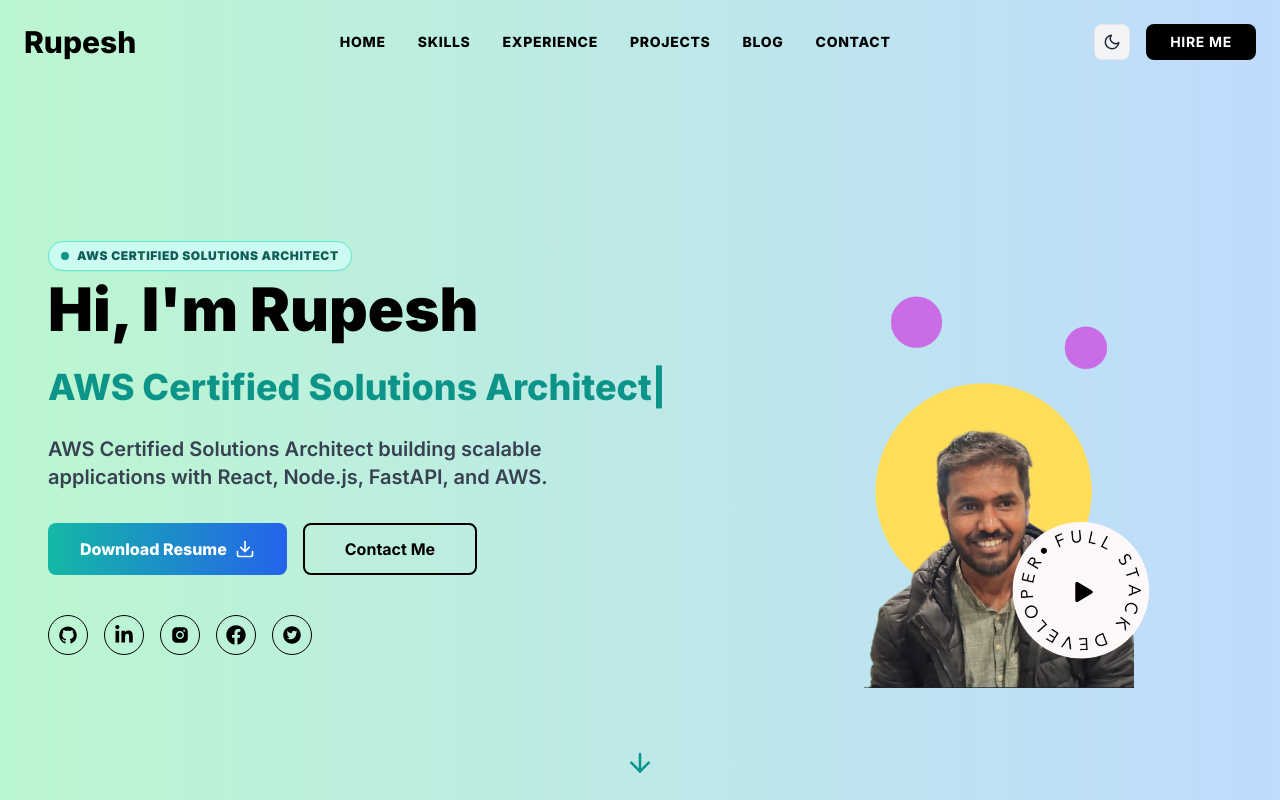
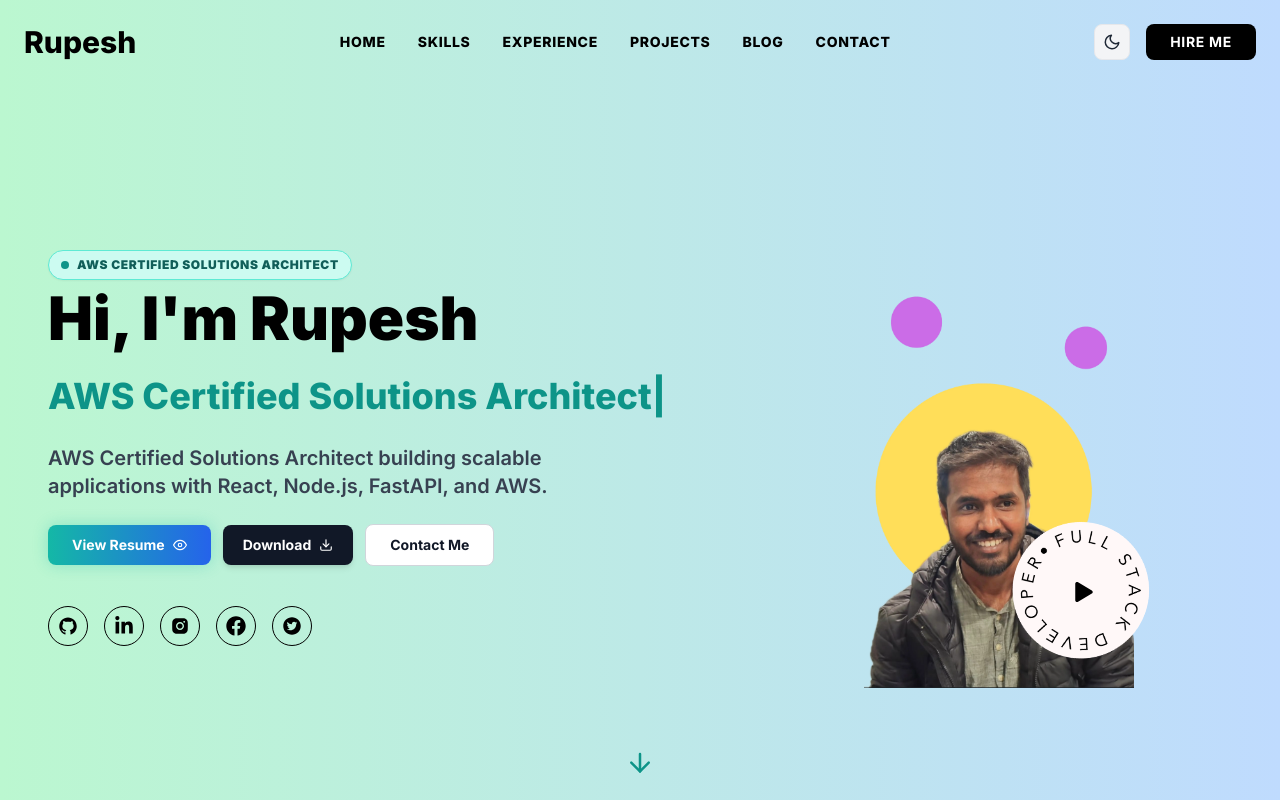
Before and after one commit to RupeshDev18/rupesh-portfolio, a React (Vite) app: page / in a window 1280 px wide. Shown: the top 800 px of the page. Built offline with nearby package versions, Linux system fonts and the light colour scheme.

Commit message:
feat: Add editor to resume

```diff
--- a/src/components/hero/Hero.jsx
+++ b/src/components/hero/Hero.jsx
@@ -1,8 +1,8 @@
-import React from "react";
+import React, { useState } from "react";
 import { motion } from "framer-motion";
 import { AiFillTwitterCircle, AiFillGithub, AiFillInstagram } from "react-icons/ai";
 import { FaFacebook, FaLinkedinIn, FaPlay } from "react-icons/fa";
-import { FiDownload, FiArrowDown } from "react-icons/fi";
+import { FiDownload, FiArrowDown, FiEye } from "react-icons/fi";
 import { Link } from "react-scroll";
 import Typewriter from "typewriter-effect";
 import resumePDF from "../../assets/Resume.pdf";
@@ -12,6 +12,7 @@ import { GitHub, LinkedIn, Instagram, Twitter, Facebook } from "../../data/data"
 import portfolioData from "../../data/data.json";
 
 const Hero = ({ darkMode }) => {
+  const [isResumeModalOpen, setIsResumeModalOpen] = useState(false);
   const containerVariants = {
     hidden: { opacity: 0 },
     visible: {
@@ -76,20 +77,36 @@ const Hero = ({ darkMode }) => {
           </motion.p>
 
           {/* Action Buttons */}
-          <motion.div className="flex flex-wrap gap-4 mt-2" variants={itemVariants}>
-            <a
+          <motion.div className="flex flex-wrap items-center gap-3" variants={itemVariants}>
+            <motion.button
+              onClick={() => setIsResumeModalOpen(true)}
+              variants={itemVariants}
+              whileHover={{ scale: 1.05 }}
+              whileTap={{ scale: 0.95 }}
+              className="px-6 py-2.5 bg-gradient-to-r from-teal-500 to-blue-600 hover:from-teal-400 hover:to-blue-500 text-white rounded-lg font-bold text-sm shadow-[0_0_15px_rgba(20,184,166,0.3)] hover:shadow-[0_0_25px_rgba(20,184,166,0.5)] transition-all flex items-center gap-2"
+            >
+              View Resume <FiEye />
+            </motion.button>
+            <motion.a
               href={resumePDF}
-              className="flex items-center justify-center gap-2 bg-gradient-to-r from-teal-500 to-blue-600 text-white px-8 py-3 rounded-lg font-extrabold hover:shadow-[0_0_20px_rgba(20,184,166,0.4)] transition-all transform hover:-translate-y-1"
-              download
+              download="Resume.pdf"
+              variants={itemVariants}
+              whileHover={{ scale: 1.05 }}
+              whileTap={{ scale: 0.95 }}
+              className="px-5 py-2.5 bg-gray-900 dark:bg-slate-800 text-white rounded-lg font-bold text-sm hover:bg-gray-800 dark:hover:bg-slate-700 transition-all flex items-center gap-2 shadow-md"
+              title="Download PDF"
             >
-              Download Resume <FiDownload className="text-xl" />
-            </a>
-            <a
+              Download <FiDownload />
+            </motion.a>
+            <motion.a
               href="#contact"
-              className="bg-transparent text-black dark:text-white border-2 border-black dark:border-white px-10 py-3 rounded-lg font-bold hover:bg-black hover:text-white dark:hover:bg-white dark:hover:text-black transition-all text-center inline-block"
+              variants={itemVariants}
+              whileHover={{ scale: 1.05 }}
+              whileTap={{ scale: 0.95 }}
+              className="px-6 py-2.5 bg-white dark:bg-slate-900 border border-gray-300 dark:border-teal-500/50 text-gray-900 dark:text-white rounded-lg font-bold text-sm hover:bg-gray-50 dark:hover:bg-teal-900/20 transition-all flex items-center gap-2"
             >
               Contact Me
-            </a>
+            </motion.a>
           </motion.div>
 
           {/* Outline Circular Social Links */}
@@ -191,6 +208,38 @@ const Hero = ({ darkMode }) => {
           </motion.div>
         </Link>
       </div>
+
+      {/* Resume Modal */}
+      {isResumeModalOpen && (
+        <div
+          className="fixed inset-0 z-[100] flex items-center justify-center bg-black/80 p-4 backdrop-blur-sm"
+          onClick={() => setIsResumeModalOpen(false)}
+        >
+          <motion.div
+            initial={{ opacity: 0, scale: 0.9 }}
+            animate={{ opacity: 1, scale: 1 }}
+            exit={{ opacity: 0, scale: 0.9 }}
+            transition={{ duration: 0.2 }}
+            className="relative max-w-5xl w-full h-[90vh]"
+            onClick={(e) => e.stopPropagation()}
+          >
+            <button
+              onClick={() => setIsResumeModalOpen(false)}
+              className="absolute -top-12 right-0 text-white hover:text-teal-400 text-4xl font-black p-2 drop-shadow-md z-[110]"
+            >
+              &times;
+            </button>
+            <div className="w-full h-full rounded-xl overflow-hidden shadow-2xl bg-white dark:bg-slate-900 border border-slate-700">
+              <iframe
+                src={resumePDF}
+                title="Resume PDF"
+                className="w-full h-full"
+                frameBorder="0"
+              />
+            </div>
+          </motion.div>
+        </div>
+      )}
     </section>
   );
 };
```
